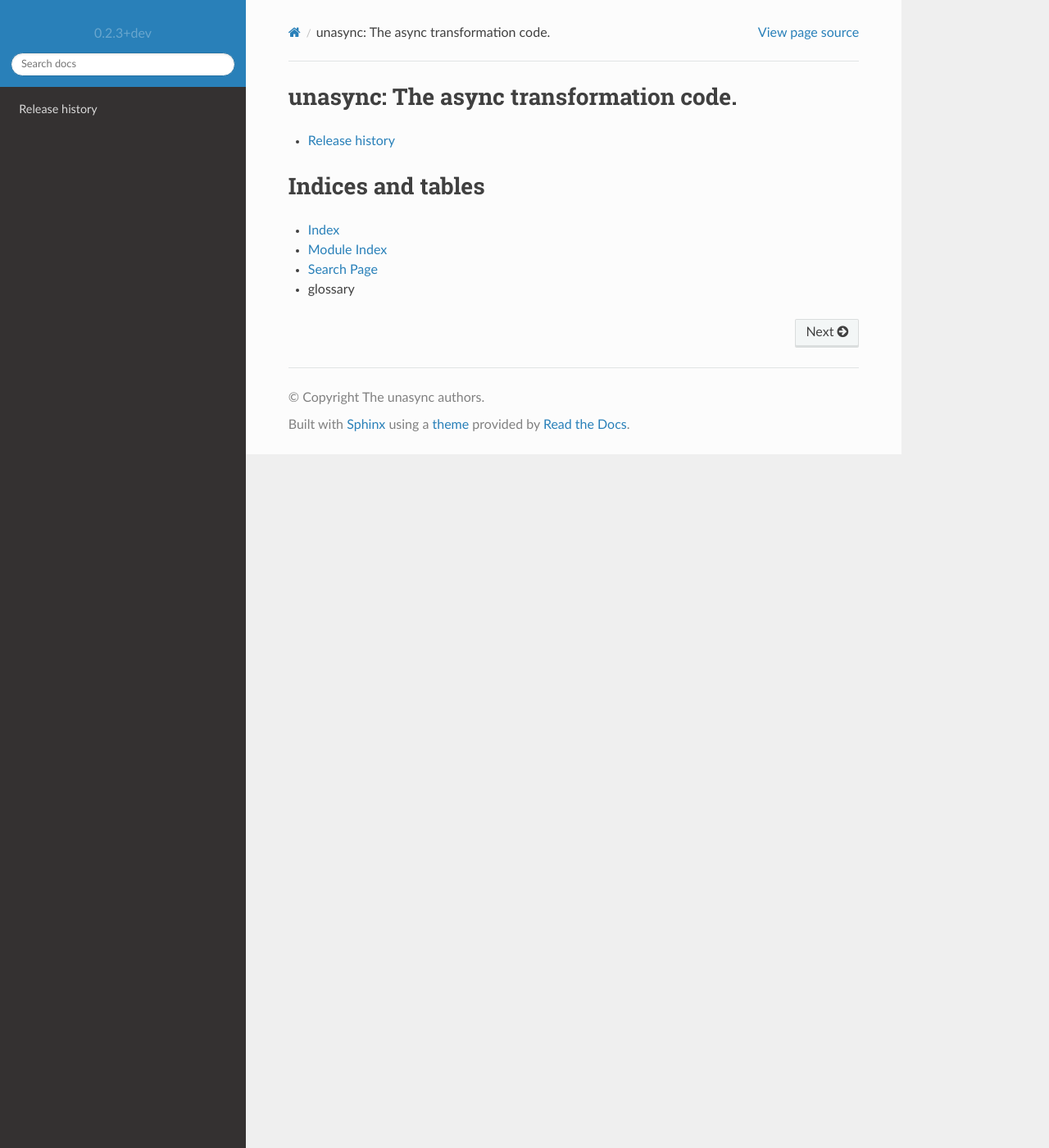
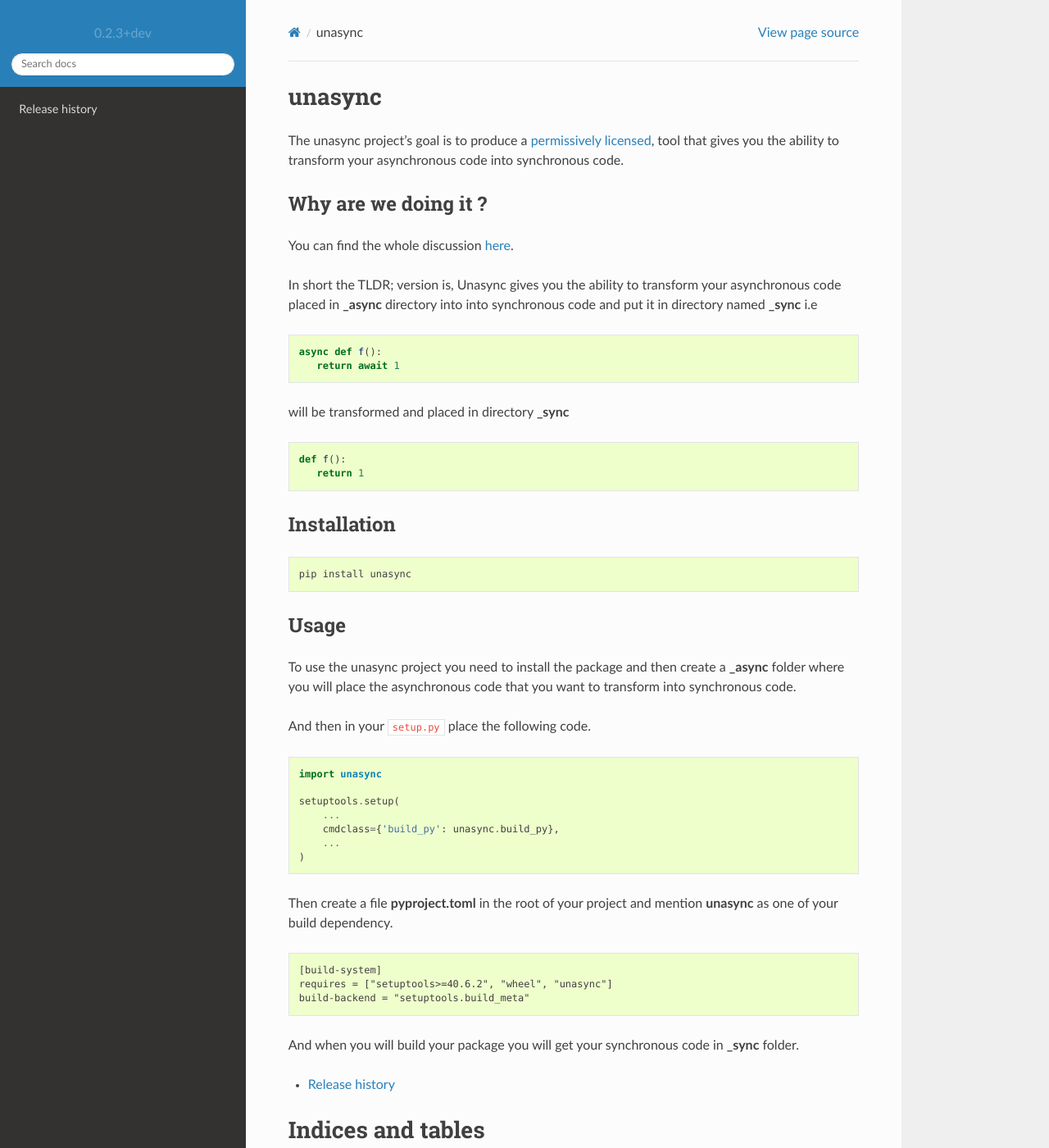
Before and after one commit to python-trio/unasync, a Sphinx documentation site: the page built from docs/source/index.rst, in a window 1280 px wide and 1400 px high. Shown: the whole window at 82% size. Built offline with Sphinx 7.4.7 and the Read the Docs theme 2.0.0, drawn with Linux system fonts in a browser that asks for light colours.

Commit message:
Docs (#30)
* Added unasync intro to index.rst

* Added more documentaton for unasync.

* Remove line The async transformation code.

* Added info about using async in pyproject.toml

* Removed toml lexer from code block

* Added pytoml as rtd dependency for parsing toml.

* Remove toml from code block

* Added txt block for pyptoject config code block

* Removed toml as rtd dependency.

```diff
--- a/docs/source/index.rst
+++ b/docs/source/index.rst
@@ -4,9 +4,72 @@
    contain the root `toctree` directive.
 
 
-=======================================
-unasync: The async transformation code.
-=======================================
+=======
+unasync
+=======
+
+The unasync project's goal is to produce a `permissively licensed <https://github.com/python-trio/unasync/blob/master/LICENSE>`__,
+tool that gives you the ability to transform your
+asynchronous code into synchronous code.
+
+---------------------
+Why are we doing it ?
+---------------------
+
+You can find the whole discussion `here <https://github.com/urllib3/urllib3/pull/1335/>`__.
+
+In short the TLDR; version is, Unasync gives you the ability to transform your asynchronous code
+placed in **_async** directory into into synchronous code and put it in directory named **_sync**  i.e
+
+.. code-block:: python
+
+   async def f():
+      return await 1
+
+
+will be transformed and placed in directory **_sync**
+
+.. code-block:: python
+
+   def f():
+      return 1
+
+------------
+Installation
+------------
+
+::
+
+    pip install unasync
+
+-----
+Usage
+-----
+
+To use the unasync project you need to install the package and then create a **_async** folder where you will place the asynchronous code that you want to transform into synchronous code.
+
+And then in your :code:`setup.py` place the following code.
+
+.. code-block:: python
+
+    import unasync
+
+    setuptools.setup(
+        ...
+        cmdclass={'build_py': unasync.build_py},
+        ...
+    )
+
+Then create a file **pyproject.toml** in the root of your project and mention **unasync** as one of your build dependency.
+
+.. code-block:: text
+
+    [build-system]
+    requires = ["setuptools>=40.6.2", "wheel", "unasync"]
+    build-backend = "setuptools.build_meta"
+
+And when you will build your package you will get your synchronous code in **_sync** folder.
+
 
 .. toctree::
    :maxdepth: 2
```
